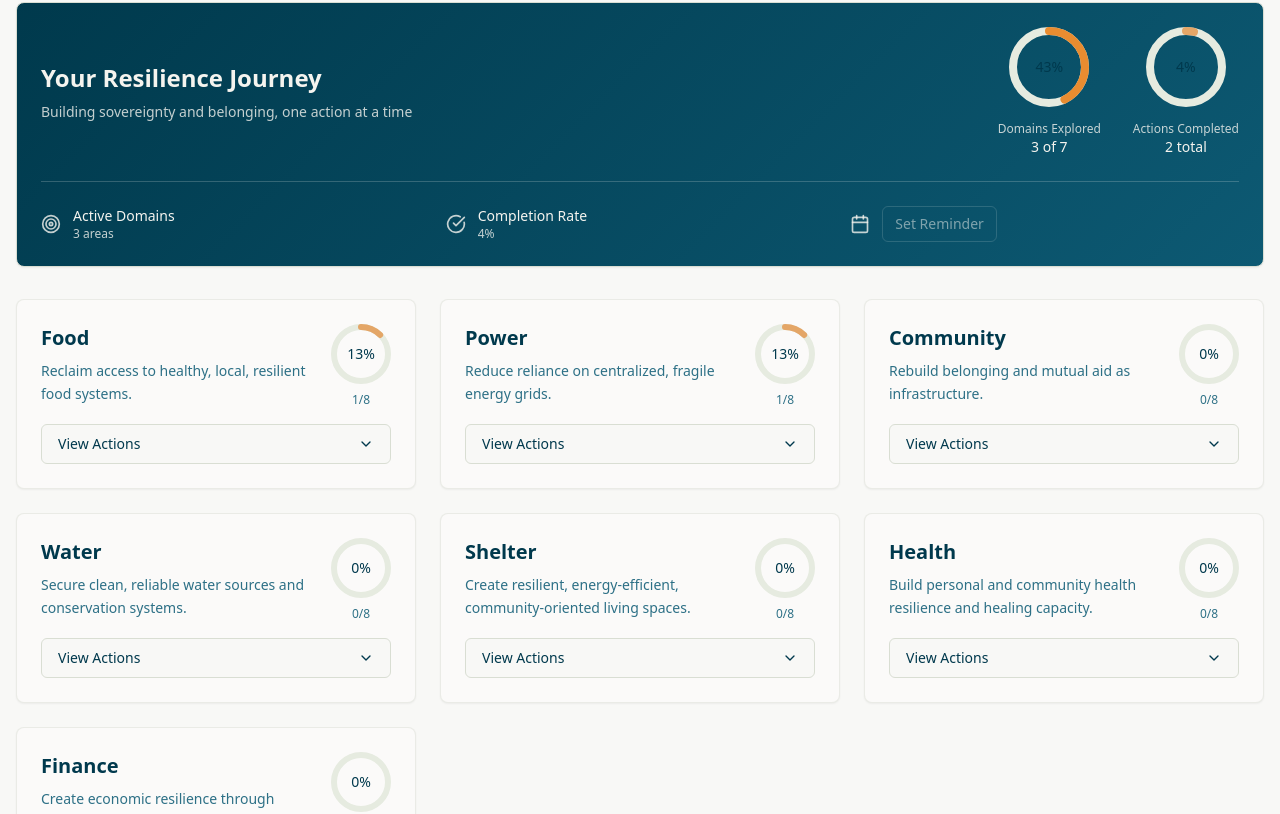
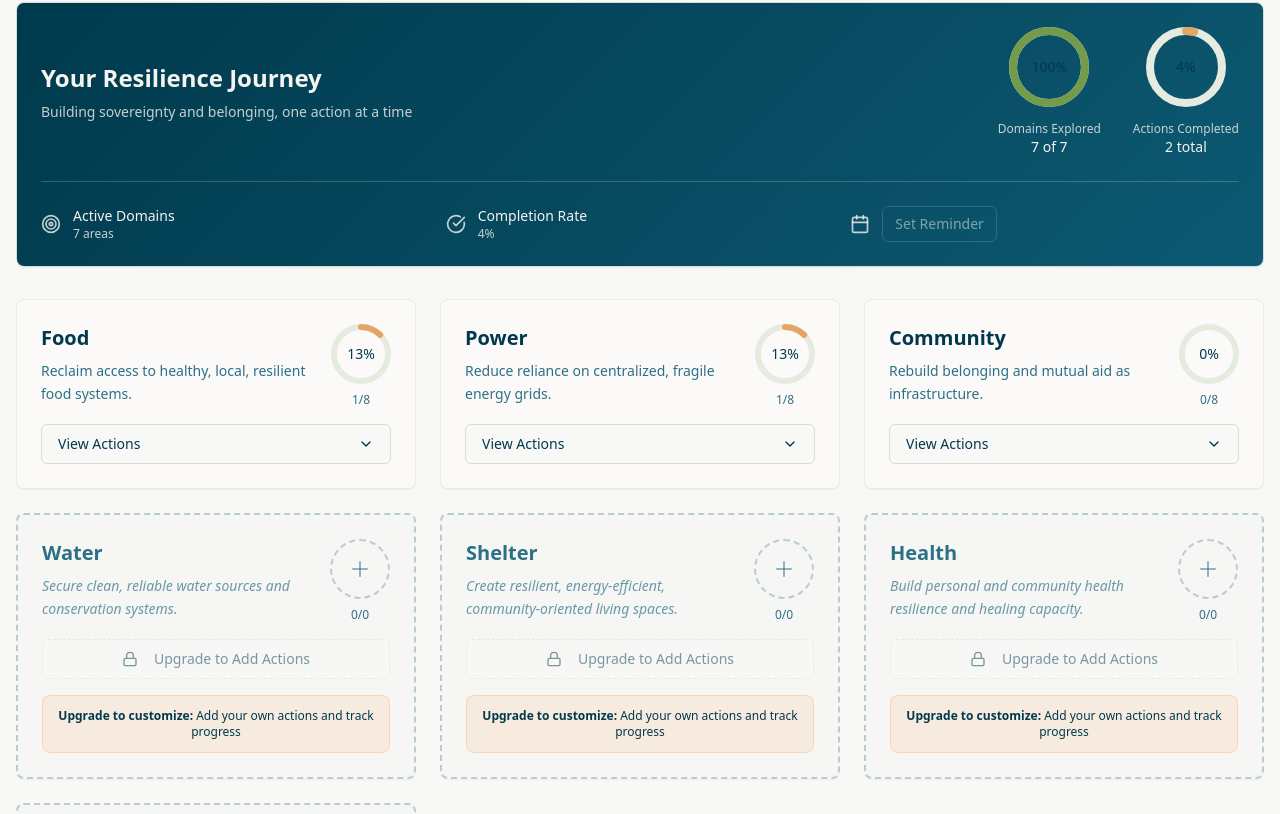
Before and after one commit to Jones-Co/resilient-tomorrow-pathway, a React (Vite) app: page / in a window 1280 px wide. Shown: the part 546-1360 px from the top of the page. Built offline with nearby package versions, Linux system fonts and the light colour scheme.

Commit message:
Add display for unassigned domains
Display domains without assigned actions, with a count of 7 total domains.

```diff
--- /dev/null
+++ b/src/components/PlaceholderDomainCard.tsx
@@ -0,0 +1,66 @@
+import { Card } from "@/components/ui/card";
+import { Button } from "@/components/ui/button";
+import { Plus, Lock } from "lucide-react";
+
+interface PlaceholderDomainCardProps {
+  title: string;
+  summary?: string;
+  isPaidUser: boolean;
+  onAddActions?: () => void;
+}
+
+export const PlaceholderDomainCard = ({
+  title,
+  summary = "This domain is ready for customization with your specific actions and goals.",
+  isPaidUser,
+  onAddActions
+}: PlaceholderDomainCardProps) => {
+  return (
+    <Card className="p-6 border-dashed border-2 border-muted-foreground/30 bg-muted/10 hover:bg-muted/20 transition-all duration-300">
+      <div className="flex items-start justify-between mb-4">
+        <div className="flex-1">
+          <h3 className="text-xl font-semibold text-muted-foreground mb-2">{title}</h3>
+          <p className="text-sm text-muted-foreground/70 leading-relaxed italic">
+            {summary}
+          </p>
+        </div>
+
+        <div className="ml-4 flex flex-col items-center gap-2">
+          <div className="w-[60px] h-[60px] rounded-full border-2 border-dashed border-muted-foreground/30 flex items-center justify-center">
+            <Plus className="w-6 h-6 text-muted-foreground/50" />
+          </div>
+          <span className="text-xs text-muted-foreground">
+            0/0
+          </span>
+        </div>
+      </div>
+
+      <Button
+        variant="outline"
+        className="w-full justify-center border-dashed"
+        disabled={!isPaidUser}
+        onClick={onAddActions}
+      >
+        {!isPaidUser ? (
+          <>
+            <Lock className="w-4 h-4 mr-2" />
+            Upgrade to Add Actions
+          </>
+        ) : (
+          <>
+            <Plus className="w-4 h-4 mr-2" />
+            Add Actions to {title}
+          </>
+        )}
+      </Button>
+
+      {!isPaidUser && (
+        <div className="mt-4 p-3 bg-accent/10 rounded-lg border border-accent/20">
+          <p className="text-xs text-accent-foreground text-center">
+            <strong>Upgrade to customize:</strong> Add your own actions and track progress
+          </p>
+        </div>
+      )}
+    </Card>
+  );
+};
--- a/src/pages/Index.tsx
+++ b/src/pages/Index.tsx
@@ -2,6 +2,7 @@ import { useState } from "react";
 import { UserProfile } from "@/components/UserProfile";
 import { OverviewPanel } from "@/components/OverviewPanel";
 import { DomainCard } from "@/components/DomainCard";
+import { PlaceholderDomainCard } from "@/components/PlaceholderDomainCard";
 import { ReminderDialog } from "@/components/ReminderDialog";
 import { JsonInput } from "@/components/JsonInput";
 import { useToast } from "@/hooks/use-toast";
@@ -94,7 +95,8 @@ const Index = () => {
   const { toast } = useToast();
 
   const allDomains = Object.keys(userData.domainData);
-  const exploredDomains = userData.selectedDomains.length;
+  const exploredDomains = allDomains.length; // Always show total domains available
+  const domainsWithActions = userData.selectedDomains;
 
   const getAllActions = () => {
     return Object.values(userData.domainData).flatMap(domain => [
@@ -179,6 +181,22 @@ const Index = () => {
     }
   };
 
+  const handleAddActions = (domain: string) => {
+    if (userData.subscriptionTier === "Free") {
+      toast({
+        title: "Upgrade Required",
+        description: "Adding custom actions requires a paid subscription",
+        variant: "destructive",
+      });
+      return;
+    }
+
+    toast({
+      title: "Coming Soon",
+      description: `Action customization for ${domain} will be available soon`,
+    });
+  };
+
   return (
     <div className="min-h-screen bg-background">
       <div className="container mx-auto px-4 py-8 max-w-7xl">
@@ -228,7 +246,10 @@ const Index = () => {
 
         {/* Domain Cards Grid */}
         <div className="grid grid-cols-1 lg:grid-cols-2 xl:grid-cols-3 gap-6">
-          {Object.entries(userData.domainData).map(([domain, data]) => (
+          {/* Active Domains - those with actions */}
+          {domainsWithActions.map((domain) => {
+            const data = userData.domainData[domain as keyof typeof userData.domainData];
+            return (
               <DomainCard
                 key={domain}
                 title={domain}
@@ -240,7 +261,24 @@ const Index = () => {
                 reflection={reflections[domain]}
                 isPaidUser={userData.subscriptionTier === "Paid"}
               />
-          ))}
+            );
+          })}
+
+          {/* Placeholder Domains - those without actions yet */}
+          {allDomains
+            .filter(domain => !domainsWithActions.includes(domain))
+            .map((domain) => {
+              const data = userData.domainData[domain as keyof typeof userData.domainData];
+              return (
+                <PlaceholderDomainCard
+                  key={domain}
+                  title={domain}
+                  summary={data?.summary}
+                  isPaidUser={userData.subscriptionTier === "Paid"}
+                  onAddActions={() => handleAddActions(domain)}
+                />
+              );
+            })}
         </div>
 
         {/* Reminder Dialog */}
```
Lines whose indentation alone changed are shown as unchanged.
